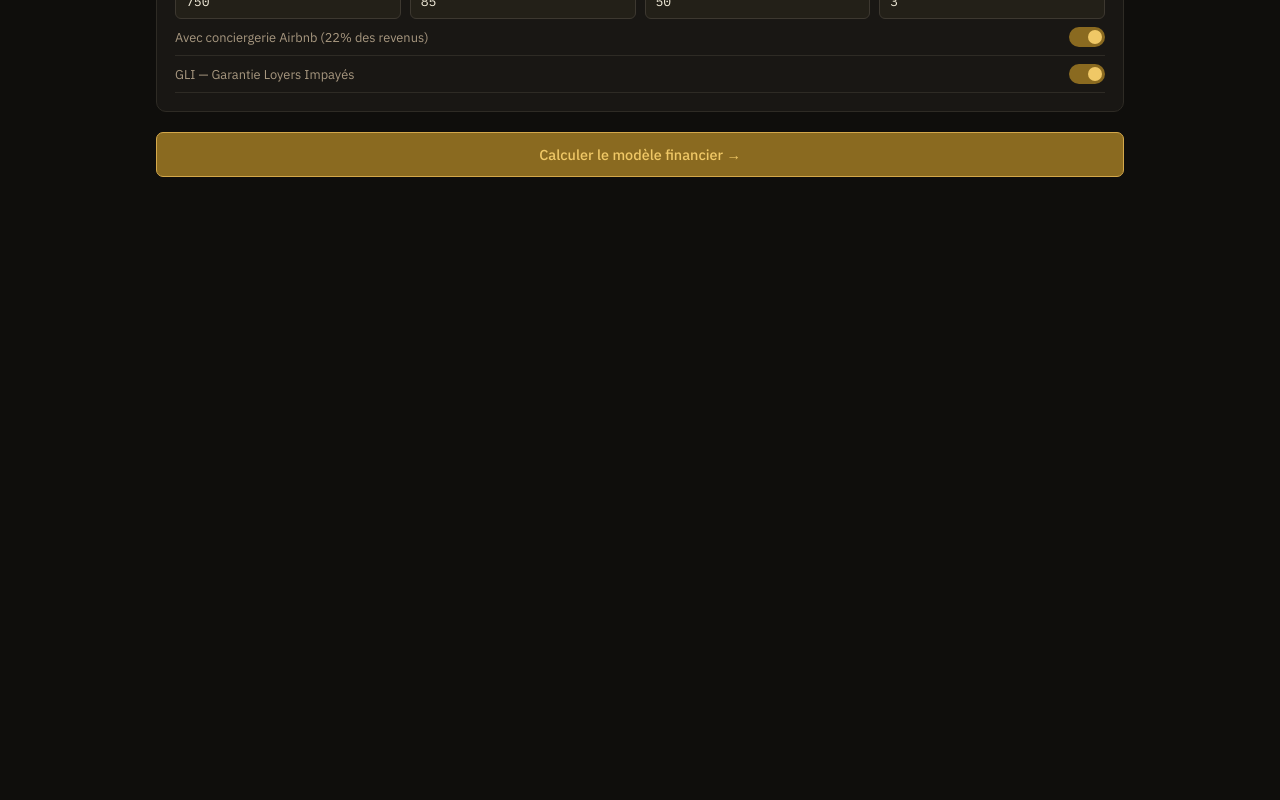
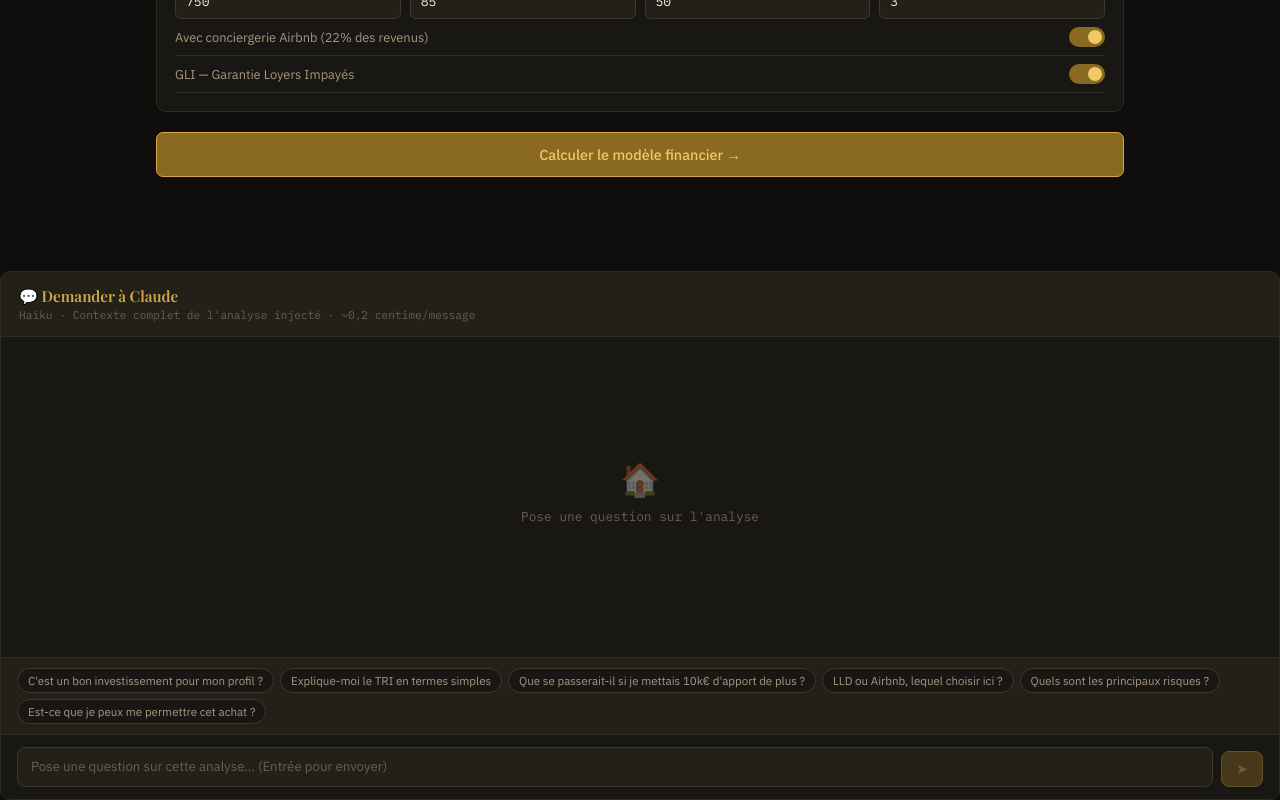
Before and after one commit to lecorvac/Immo-Invest, a React (Vite) app: page / in a window 1280 px wide. Shown: the part 851-1651 px from the top of the page. Before the commit the page ends 1108 px from the top, so only its background shows below. Built offline with nearby package versions, Linux system fonts and the light colour scheme; a web font is replaced by a local one.

Commit message:
Update App.tsx

```diff
--- a/src/App.tsx
+++ b/src/App.tsx
@@ -936,7 +936,6 @@ export default function App() {
                 </div>
               )}
 
-              <Chat results={r} inputs={inputs} profil={profil} />
             </>
           );
         })()}
@@ -1041,6 +1040,7 @@ export default function App() {
           </div>
         )}
       </div>
+<Chat results={r ?? null} inputs={inputs} profil={profil} />
     </>
   );
 }
```
